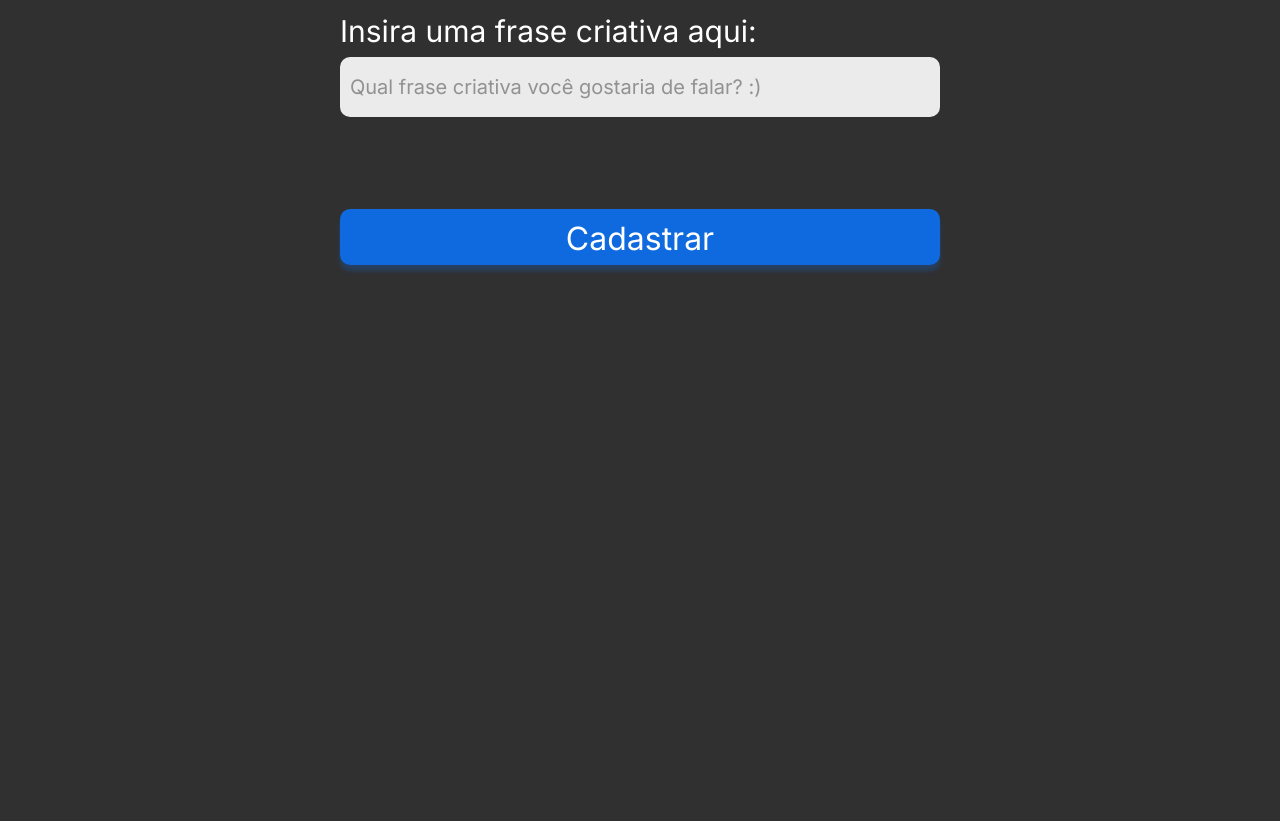
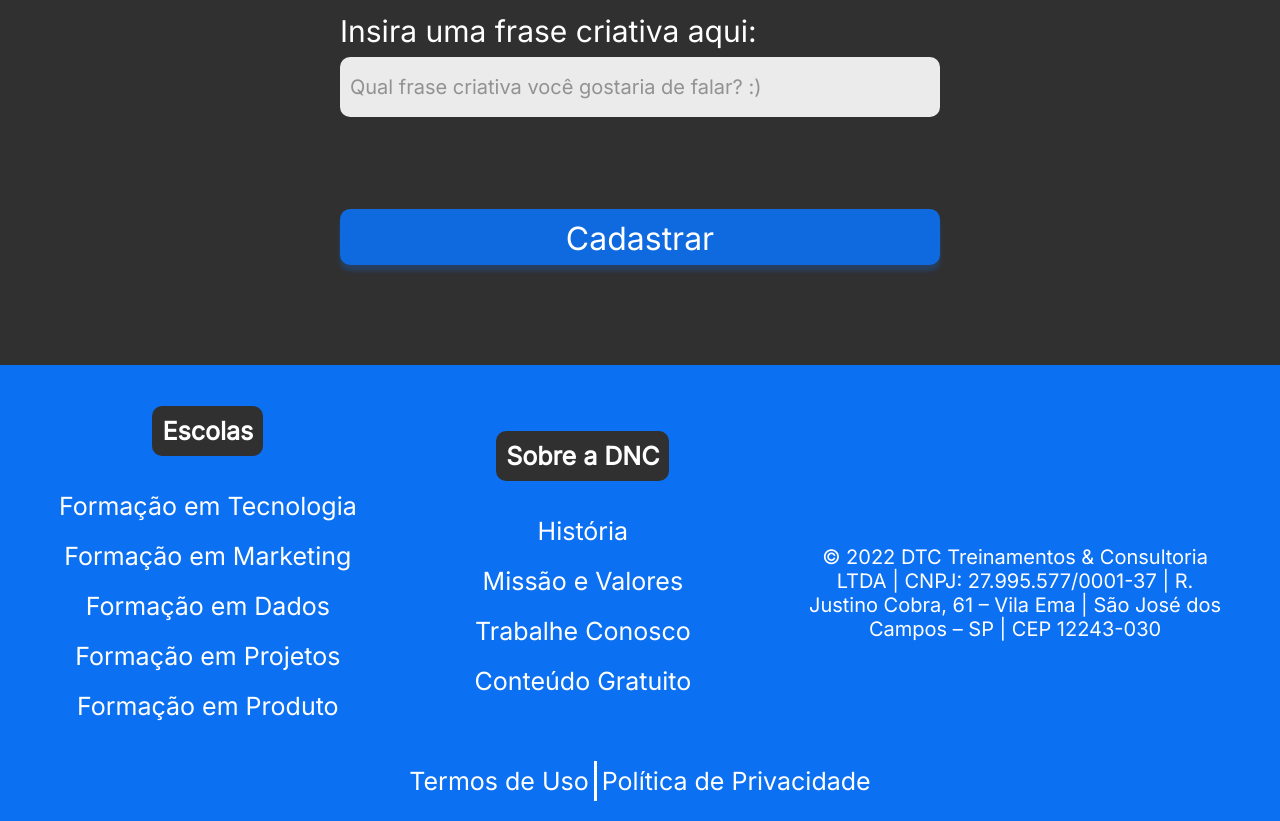
Before and after one commit to DiogoRodrigues007/BootcampDNC, a plain HTML site: page index.html in a window 1280 px wide. Shown: the part 1412-2233 px from the top of the page. Before the commit the page ends 1777 px from the top, so only its background shows below. Drawn offline with Linux system fonts and the light colour scheme.

```diff
--- a/index.html
+++ b/index.html
@@ -78,5 +78,43 @@
             <input type="submit" value="Cadastrar">
         </form>
     </section>
+
+    <footer>
+        <div class="linha1">
+            <nav>
+                <h5>Escolas</h5>
+                <ul>
+                    <li><a href="">Formação em Tecnologia</a></li>
+                    <li><a href="">Formação em Marketing</a></li>
+                    <li><a href="">Formação em Dados</a></li>
+                    <li><a href="">Formação em Projetos</a></li>
+                    <li><a href="">Formação em Produto</a></li>
+                </ul>
+            </nav>
+
+            <nav>
+                <h5>Sobre a DNC</h5>
+                    <ul>
+                        <li><a href="">História</a></li>
+                        <li><a href="">Missão e Valores</a></li>
+                        <li><a href="">Trabalhe Conosco</a></li>
+                        <li><a href="">Conteúdo Gratuito</a></li>
+                    </ul>
+            </nav>
+
+            <div id="endereço">
+                © 2022 DTC Treinamentos & Consultoria<br>
+                LTDA | CNPJ: 27.995.577/0001-37 | R.<br>
+                Justino Cobra, 61 – Vila Ema | São José dos<br>
+                Campos – SP | CEP 12243-030
+            </div>
+        </div>
+
+        <div class="linha2">
+            <a href="">Termos de Uso</a>
+            <a href="">Política de Privacidade</a>
+        </div>
+
+    </footer>
 </body>
 </html>
--- a/style.css
+++ b/style.css
@@ -165,3 +165,114 @@
                 margin-top: 82px;
                 cursor: pointer;
             }
+    footer{
+        width: 100%;
+        background-color: var(--azul-dnc);
+    }
+    footer nav{
+        display: flex;
+        flex-direction: column;
+        align-items: center;
+    }
+        footer .linha1{
+            display: flex;
+            justify-content: space-around;
+            align-items: center;
+        }
+        footer ul{
+            list-style: none;
+            margin: 0px;
+            padding: 0px;
+        }
+        footer h5{
+            text-align: center;
+            color: white;
+            font-weight: 800px;
+            font-size: 25px;
+            font-family: var(--fonte-padrao);
+            background-color: var(--preto-dnc);
+            border-radius: 10px;
+            padding: 10px;
+            margin-bottom: 15px;
+        }
+        footer ul li{
+            font-weight: 600px;
+            font-size: 25px;
+            font-family: var(--fonte-padrao);
+            margin: 20px 0px 20px 0px;
+            text-align: center;
+        }
+        footer ul li a{
+            color: white;
+            text-decoration: none;
+        }
+        footer ul li a:hover{
+            color: var(--cinza-hover);
+        }
+        footer #endereço{
+            font-weight: 800px;
+            font-size: 20px;
+            font-family: var(--fonte-padrao);
+            color: white;
+            text-align: center;
+            margin-top: 80px;
+        }
+    footer .linha2{
+        display: flex;
+        justify-content: center;
+        padding: 20px;
+    }
+    footer .linha2 a{
+        font-weight: 800px;
+        font-size: 25px;
+        font-family: var(--fonte-padrao);
+        color: white;
+        text-decoration: none;
+        padding: 5px;
+
+    }
+    footer .linha2 a:first-child{
+        border-right: 3px solid white;
+    }
+    footer .linha2 a:hover{
+        color: var(--cinza-hover);
+    }
+
+@media only screen and (max-width: 600px){
+
+    #principal{
+        flex-direction: column;
+        height: auto;
+    }
+    #menu{
+        flex-direction: column;
+        width: 100%;
+        margin: 0px;
+    }
+    #menu a{
+        display: flex;
+        height: 50px;
+        align-items: center;
+    }
+    #principal button{
+        width: 100%;
+        margin: 0px;
+    }
+
+    section h1{
+        font-size: 38px;
+    }
+    section h2{
+        font-size: 28px;
+        padding-right: 15px;
+        padding-left: 15px;
+    }
+
+    form{
+        width: 95%;
+        font-size: 20px;
+    }
+    #checkbox-itens label{
+        font-size: 17px;
+    }
+}
```
